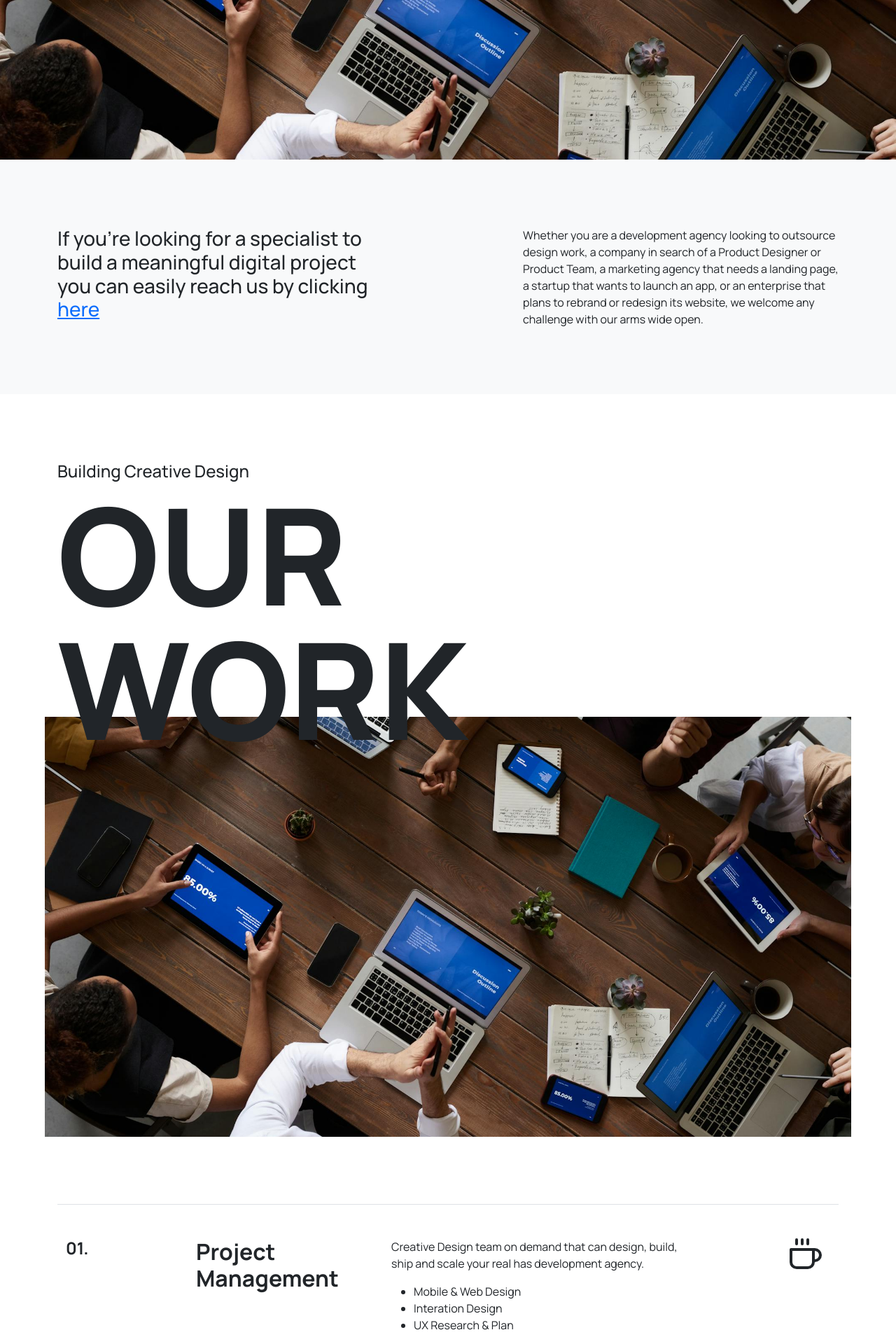
After one commit to aruix9/the-creative-webworks, a PHP site: page /video-editing.php in a window 1280 px wide. The commit adds this page. Shown: the part 1240-3160 px from the top of the page at 70% size. Run offline with PHP 8.4, Linux system fonts and the light colour scheme.

Commit message:
Initial Video editing and web development pages

```diff
--- a/includes/header.php
+++ b/includes/header.php
@@ -28,13 +28,13 @@
           <div class="collapse navbar-collapse" id="navbarSupportedContent">
             <ul class="navbar-nav ms-auto mb-2 mb-lg-0">
               <li class="nav-item">
-                <a class="nav-link" aria-current="page" href="#">Home</a>
+                <a class="nav-link" href="#">Home</a>
               </li>
               <li class="nav-item">
-                <a class="nav-link" aria-current="page" href="#">Video Editing</a>
+                <a class="nav-link" href="video-editing.php">Video Editing</a>
               </li>
               <li class="nav-item">
-                <a class="nav-link" href="#">Web Development</a>
+                <a class="nav-link" href="web-development.php">Web Development</a>
               </li>
               <li class="nav-item">
                 <a class="nav-link" href="#">Contact</a>
--- a/index.php
+++ b/index.php
@@ -205,6 +205,7 @@
       </div>
     </div>
   </section>
+
 </main>
 
 <?php include_once('./includes/footer.php'); ?>
--- /dev/null
+++ b/video-editing.php
@@ -0,0 +1,152 @@
+<?php include_once('./includes/header.php'); ?>
+
+<main>
+  <!-- hero -->
+  <section class="mt-3 mb-5 hero">
+    <div class="container">
+      <div class="row position-relative py-5">
+        <div class="col-lg-8 py-5">
+          <h2 class="display-1 text-uppercase position-absolute top-0">Video</h2>
+          <h2 class="display-1 text-uppercase position-absolute bottom-0 end-0">Editing</h2>
+          <img src="./assets/images/video-editing-bg.jpg" alt="" height="600" class="col-12 object-fit-cover my-3">
+        </div>
+        <div class="col-lg-3 offset-lg-1 align-self-center">
+          <h4>Lorem ipsum dolor sit amet consectetur, adipisicing elit. Ea modi, tenetur, fugit numquam nostrum!</h4>
+        </div>
+      </div>
+    </div>
+  </section>
+
+  <!-- bg -->
+  <section class="mt-5 ">
+    <img src="./assets/images/work-bg.jpg" alt="" height="500" class="col-12 object-fit-cover">
+  </section>
+
+  <!-- reach us -->
+  <section class="py-5 bg-light">
+    <div class="container">
+      <div class="row justify-content-between">
+        <div class="col-lg-5">
+          <h3 class="py-5">If you're looking for a specialist to build a meaningful digital project you can easily reach us by clicking <a href="#">here</a></h3>
+        </div>
+        <div class="col-lg-5">
+          <p class="pt-5">Whether you are a development agency looking to outsource design work, a company in search of a Product Designer or Product Team, a marketing agency that needs a landing page, a startup that wants to launch an app, or an enterprise that plans to rebrand or redesign its website, we welcome any challenge with our arms wide open.</p>
+        </div>
+      </div>
+    </div>
+  </section>
+
+  <!-- works -->
+  <section class="my-5 py-5 hero">
+    <div class="container">
+      <div class="row position-relative">
+        <div class="col-lg-7">
+          <h4>Building Creative Design</h4>
+          <h1 class="display-1 text-uppercase">Our Work</h1>
+        </div>
+      </div>
+    </div>
+    <div class="container-fluid text-center">
+      <img src="./assets/images/work-bg.jpg" alt="" height="600" class="col-11 object-fit-cover mt-n5">
+    </div>
+    <div class="container my-5 py-5">
+      <div class="row border-top border-bottom py-5 m-0">
+        <div class="col-lg-2">
+          <h3 class="fs-4 fw-bold">01.</h3>
+        </div>
+        <div class="col-lg-3">
+          <h3 class="fs-2 fw-bold">Project Management</h3>
+        </div>
+        <div class="col-lg-5">
+          <p>Creative Design team on demand that can design, build, ship and scale your real has development agency.</p>
+          <ul>
+            <li>Mobile & Web Design</li>
+            <li>Interation Design</li>
+            <li>UX Research & Plan</li>
+          </ul>
+        </div>
+        <div class="col-lg-2 text-end pe-4">
+          <svg xmlns="http://www.w3.org/2000/svg" width="48" height="48" viewBox="0 0 24 24" fill="none" stroke="currentColor" stroke-width="2" stroke-linecap="round" stroke-linejoin="round" class="feather feather-coffee"><path d="M18 8h1a4 4 0 0 1 0 8h-1"></path><path d="M2 8h16v9a4 4 0 0 1-4 4H6a4 4 0 0 1-4-4V8z"></path><line x1="6" y1="1" x2="6" y2="4"></line><line x1="10" y1="1" x2="10" y2="4"></line><line x1="14" y1="1" x2="14" y2="4"></line></svg>
+        </div>
+      </div>
+      <div class="row border-bottom py-5 m-0">
+        <div class="col-lg-2">
+          <h3 class="fs-4 fw-bold">02.</h3>
+        </div>
+        <div class="col-lg-3">
+          <h3 class="fs-2 fw-bold">Project Management</h3>
+        </div>
+        <div class="col-lg-5">
+          <p>Creative Design team on demand that can design, build, ship and scale your real has development agency.</p>
+          <ul>
+            <li>Mobile & Web Design</li>
+            <li>Interation Design</li>
+            <li>UX Research & Plan</li>
+          </ul>
+        </div>
+        <div class="col-lg-2 text-end pe-4">
+          <svg xmlns="http://www.w3.org/2000/svg" width="48" height="48" viewBox="0 0 24 24" fill="none" stroke="currentColor" stroke-width="2" stroke-linecap="round" stroke-linejoin="round" class="feather feather-coffee"><path d="M18 8h1a4 4 0 0 1 0 8h-1"></path><path d="M2 8h16v9a4 4 0 0 1-4 4H6a4 4 0 0 1-4-4V8z"></path><line x1="6" y1="1" x2="6" y2="4"></line><line x1="10" y1="1" x2="10" y2="4"></line><line x1="14" y1="1" x2="14" y2="4"></line></svg>
+        </div>
+      </div>
+      <div class="row border-bottom py-5 m-0">
+        <div class="col-lg-2">
+          <h3 class="fs-4 fw-bold">03.</h3>
+        </div>
+        <div class="col-lg-3">
+          <h3 class="fs-2 fw-bold">Project Management</h3>
+        </div>
+        <div class="col-lg-5">
+          <p>Creative Design team on demand that can design, build, ship and scale your real has development agency.</p>
+          <ul>
+            <li>Mobile & Web Design</li>
+            <li>Interation Design</li>
+            <li>UX Research & Plan</li>
+          </ul>
+        </div>
+        <div class="col-lg-2 text-end pe-4">
+          <svg xmlns="http://www.w3.org/2000/svg" width="48" height="48" viewBox="0 0 24 24" fill="none" stroke="currentColor" stroke-width="2" stroke-linecap="round" stroke-linejoin="round" class="feather feather-coffee"><path d="M18 8h1a4 4 0 0 1 0 8h-1"></path><path d="M2 8h16v9a4 4 0 0 1-4 4H6a4 4 0 0 1-4-4V8z"></path><line x1="6" y1="1" x2="6" y2="4"></line><line x1="10" y1="1" x2="10" y2="4"></line><line x1="14" y1="1" x2="14" y2="4"></line></svg>
+        </div>
+      </div>
+      <div class="row border-bottom py-5 m-0">
+        <div class="col-lg-2">
+          <h3 class="fs-4 fw-bold">04.</h3>
+        </div>
+        <div class="col-lg-3">
+          <h3 class="fs-2 fw-bold">Project Management</h3>
+        </div>
+        <div class="col-lg-5">
+          <p>Creative Design team on demand that can design, build, ship and scale your real has development agency.</p>
+          <ul>
+            <li>Mobile & Web Design</li>
+            <li>Interation Design</li>
+            <li>UX Research & Plan</li>
+          </ul>
+        </div>
+        <div class="col-lg-2 text-end pe-4">
+          <svg xmlns="http://www.w3.org/2000/svg" width="48" height="48" viewBox="0 0 24 24" fill="none" stroke="currentColor" stroke-width="2" stroke-linecap="round" stroke-linejoin="round" class="feather feather-coffee"><path d="M18 8h1a4 4 0 0 1 0 8h-1"></path><path d="M2 8h16v9a4 4 0 0 1-4 4H6a4 4 0 0 1-4-4V8z"></path><line x1="6" y1="1" x2="6" y2="4"></line><line x1="10" y1="1" x2="10" y2="4"></line><line x1="14" y1="1" x2="14" y2="4"></line></svg>
+        </div>
+      </div>
+      <div class="row border-bottom py-5 m-0">
+        <div class="col-lg-2">
+          <h3 class="fs-4 fw-bold">05.</h3>
+        </div>
+        <div class="col-lg-3">
+          <h3 class="fs-2 fw-bold">Project Management</h3>
+        </div>
+        <div class="col-lg-5">
+          <p>Creative Design team on demand that can design, build, ship and scale your real has development agency.</p>
+          <ul>
+            <li>Mobile & Web Design</li>
+            <li>Interation Design</li>
+            <li>UX Research & Plan</li>
+          </ul>
+        </div>
+        <div class="col-lg-2 text-end pe-4">
+          <svg xmlns="http://www.w3.org/2000/svg" width="48" height="48" viewBox="0 0 24 24" fill="none" stroke="currentColor" stroke-width="2" stroke-linecap="round" stroke-linejoin="round" class="feather feather-coffee"><path d="M18 8h1a4 4 0 0 1 0 8h-1"></path><path d="M2 8h16v9a4 4 0 0 1-4 4H6a4 4 0 0 1-4-4V8z"></path><line x1="6" y1="1" x2="6" y2="4"></line><line x1="10" y1="1" x2="10" y2="4"></line><line x1="14" y1="1" x2="14" y2="4"></line></svg>
+        </div>
+      </div>
+    </div>
+  </section>
+</main>
+
+<?php include_once('./includes/footer.php'); ?>
```
Also changed, not shown: web-development.php (added, +153 -0 lines), README.md (added), 4 other files.
